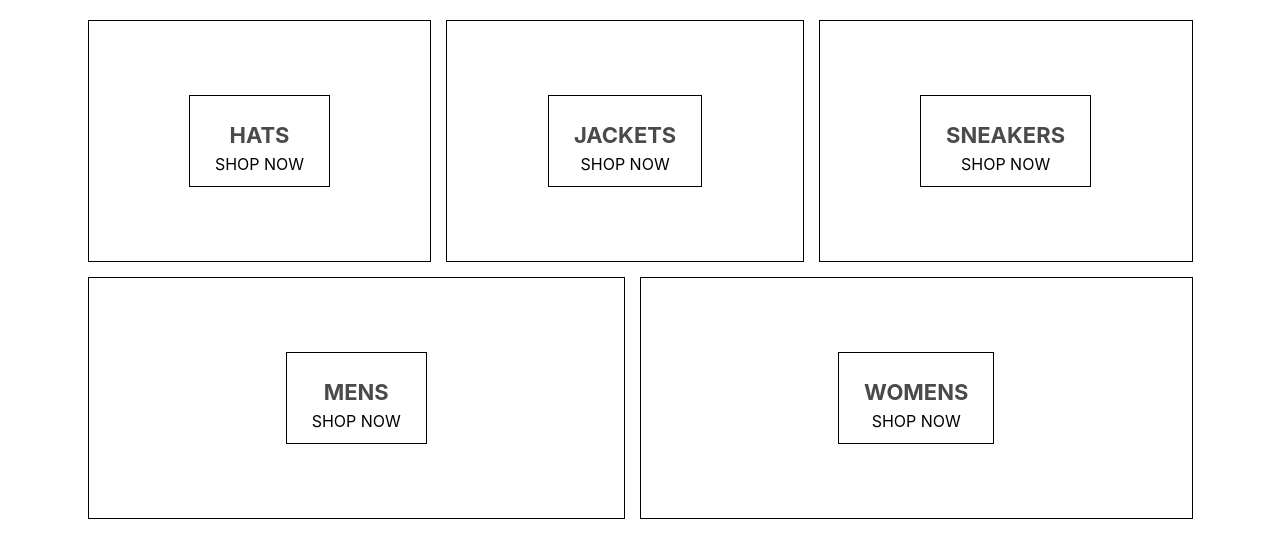
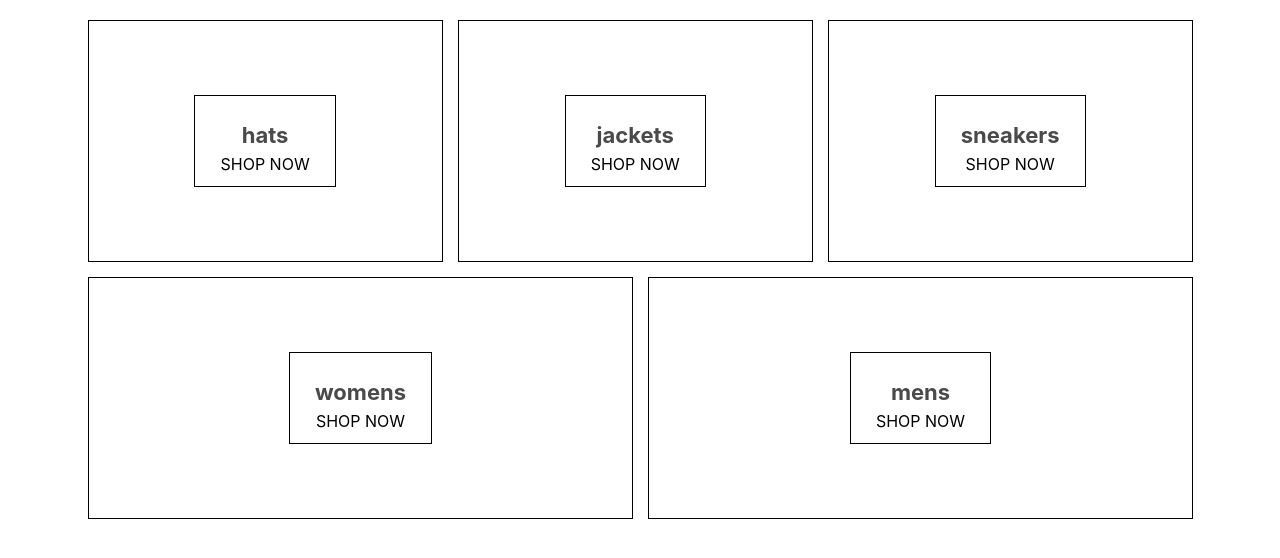
Before and after one commit to ritheesh4/crown-clothing-app, a React (Create React App) app: page / in a window 1280 px wide. Shown: the top 558 px of the page. Built offline with nearby package versions, Linux system fonts and the light colour scheme.

Commit message:
directory component added

```diff
--- a/src/components/directory/directory.component.jsx
+++ b/src/components/directory/directory.component.jsx
@@ -0,0 +1,53 @@
+import React from "react";
+import MenuItem from "../menu-item/menu-item.component";
+import "./directory.styles.scss";
+
+class Directory extends React.Component {
+  constructor() {
+    super();
+
+    this.state = {
+      sections: [
+        {
+          title: "hats",
+          imageUrl: "https://i.ibb.co/cvpntL1/hats.png",
+          id: 1,
+        },
+        {
+          title: "jackets",
+          imageUrl: "https://i.ibb.co/px2tCc3/jackets.png",
+          id: 2,
+        },
+        {
+          title: "sneakers",
+          imageUrl: "https://i.ibb.co/0jqHpnp/sneakers.png",
+          id: 3,
+        },
+        {
+          title: "womens",
+          imageUrl: "https://i.ibb.co/GCCdy8t/womens.png",
+          size: "large",
+          id: 4,
+        },
+        {
+          title: "mens",
+          imageUrl: "https://i.ibb.co/R70vBrQ/men.png",
+          size: "large",
+          id: 5,
+        },
+      ],
+    };
+  }
+
+  render() {
+    return (
+      <div className="directory-menu">
+        {this.state.sections.map(({ title, imageUrl, id }) => (
+          <MenuItem key={id} title={title} />
+        ))}
+      </div>
+    );
+  }
+}
+
+export default Directory;
--- a/src/components/directory/directory.styles.scss
+++ b/src/components/directory/directory.styles.scss
@@ -0,0 +1,6 @@
+.directory-menu {
+  width: 100%;
+  display: flex;
+  flex-wrap: wrap;
+  justify-content: space-between;
+}
--- a/src/components/menu-item/menu-item.component.jsx
+++ b/src/components/menu-item/menu-item.component.jsx
@@ -1,4 +1,5 @@
 import React from "react";
+import './menu-item.styles.scss';
 
 const MenuItem = ({title}) => (
   <div className="menu-item">
--- a/src/pages/homepage/homepage.component.jsx
+++ b/src/pages/homepage/homepage.component.jsx
@@ -1,41 +1,12 @@
 import React from "react";
 
-import './hompepage.styles.scss';
+import Directory from "../../components/directory/directory.component";
+
+import "./hompepage.styles.scss";
 
 const HomePage = () => (
   <div className="homepage">
-    <div className="directory-menu">
-      <div className="menu-item">
-        <div className="content">
-          <h1 className="title">HATS</h1>
-          <span className="sub-title">SHOP NOW</span>
-        </div>
-      </div>
-      <div className="menu-item">
-        <div className="content">
-          <h1 className="title">JACKETS</h1>
-          <span className="sub-title">SHOP NOW</span>
-        </div>
-      </div>
-      <div className="menu-item">
-        <div className="content">
-          <h1 className="title">SNEAKERS</h1>
-          <span className="sub-title">SHOP NOW</span>
-        </div>
-      </div>
-      <div className="menu-item">
-        <div className="content">
-          <h1 className="title">MENS</h1>
-          <span className="sub-title">SHOP NOW</span>
-        </div>
-      </div>
-      <div className="menu-item">
-        <div className="content">
-          <h1 className="title">WOMENS</h1>
-          <span className="sub-title">SHOP NOW</span>
-        </div>
-      </div>
-    </div>
+    <Directory />
   </div>
 );
 
--- a/src/pages/homepage/hompepage.styles.scss
+++ b/src/pages/homepage/hompepage.styles.scss
@@ -4,51 +4,3 @@
   align-items: center;
   padding: 20px 80px;
 }
-
-.directory-menu {
-  width: 100%;
-  display: flex;
-  flex-wrap: wrap;
-  justify-content: space-between;
-}
-
-.menu-item {
-  min-width: 30%;
-  height: 240px;
-  flex: 1 1 auto;
-  display: flex;
-  align-items: center;
-  justify-content: center;
-  border: 1px solid black;
-  margin: 0 7.5px 15px;
-
-  &:first-child {
-    margin-right: 7.5px;
-  }
-
-  &:last-child {
-    margin-left: 7.5px;
-  }
-
-  .content {
-    height: 90px;
-    padding: 0 25px;
-    display: flex;
-    flex-direction: column;
-    align-items: center;
-    justify-content: center;
-    border: 1px solid black;
-
-    .title {
-      font-weight: bold;
-      margin-bottom: 6px;
-      font-size: 22px;
-      color: #4a4a4a;
-    }
-
-    .subtitle {
-      font-weight: lighter;
-      font-size: 16px;
-    }
-  }
-}
```
